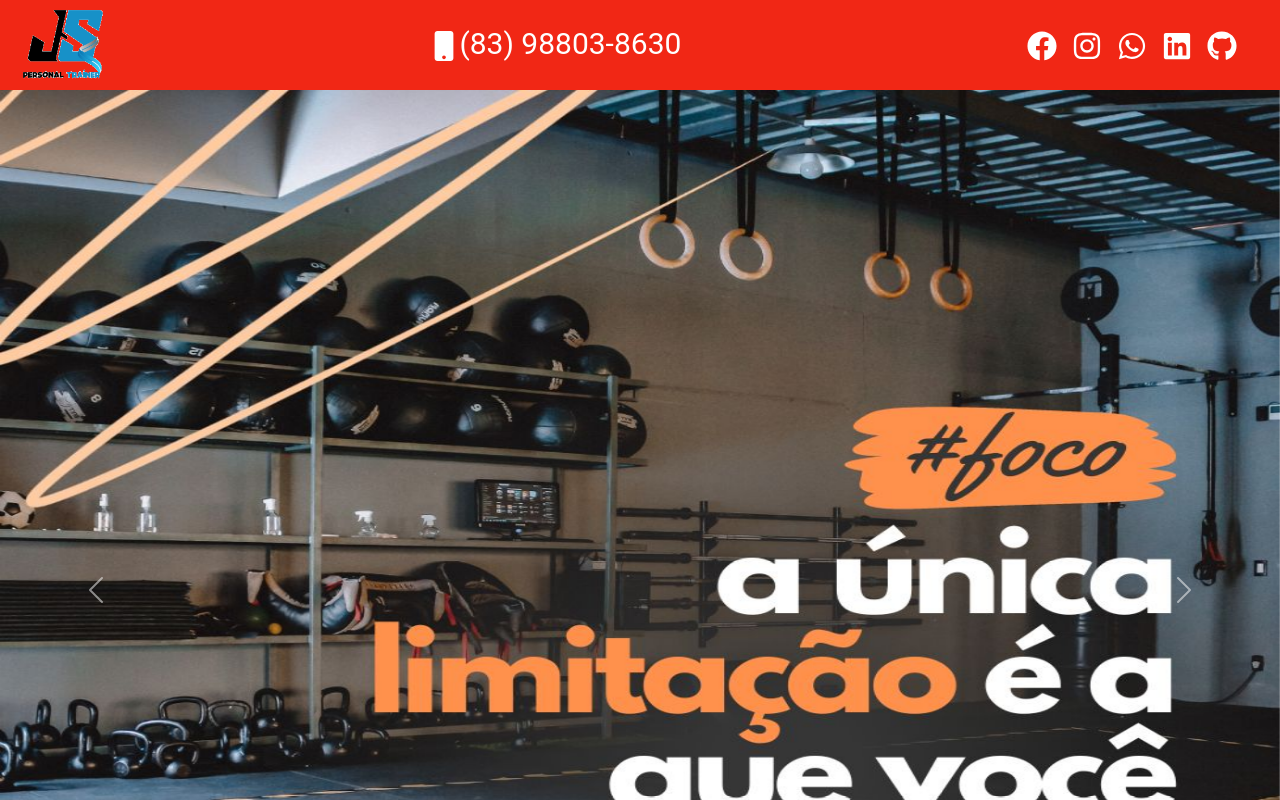
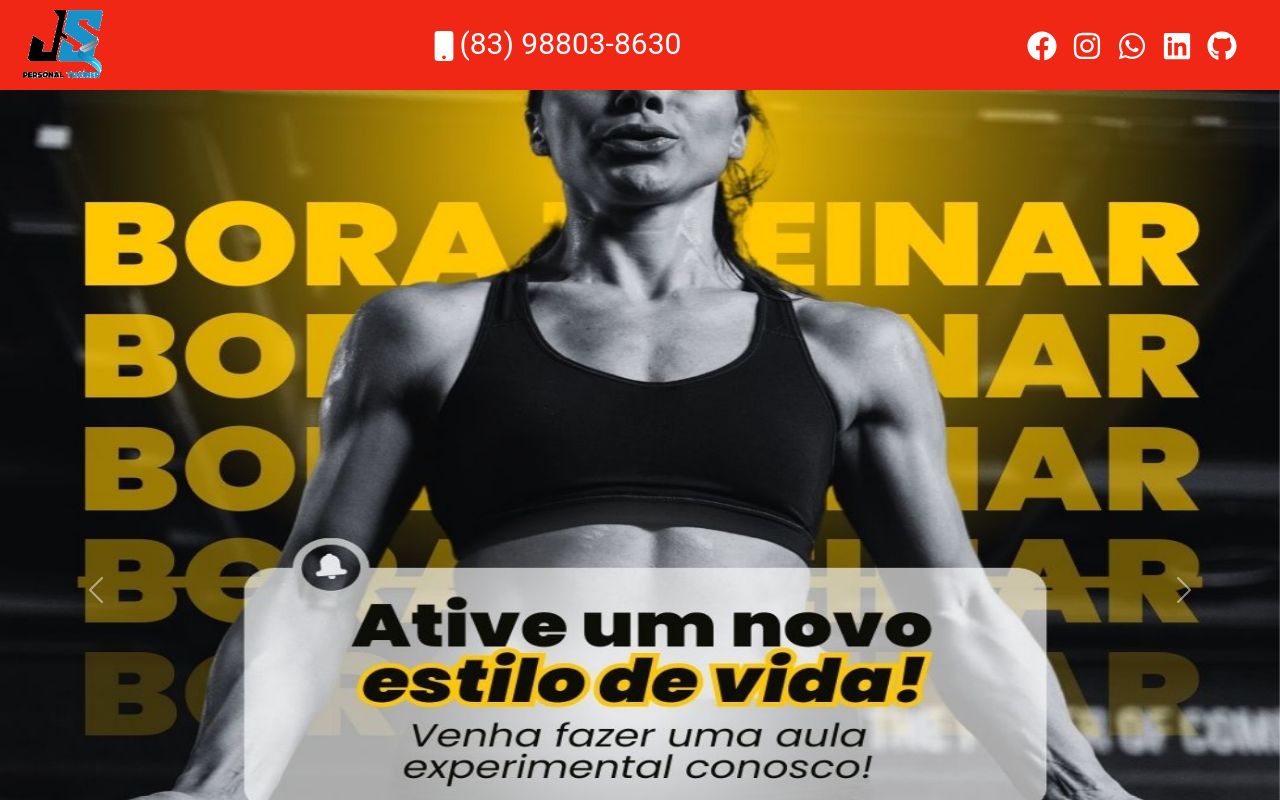
Before and after one commit to jeffersonsena7/ProjetoAcademia, a React (Create React App) app: page / in a window 1280 px wide. Shown: the top 800 px of the page. Built offline with nearby package versions, Linux system fonts and the light colour scheme.

Commit message:
Atualizar o MyCarousel.jsx

```diff
--- a/src/components/MyCarousel/MyCarousel.jsx
+++ b/src/components/MyCarousel/MyCarousel.jsx
@@ -10,7 +10,7 @@ const MyCarousel = () => {
   return(
     <div className='container-carousel'>
       <Carousel>
-        <Carousel.Item  interval={500}>
+        <Carousel.Item  interval={1000}>
           <img
             className='item-img-carousel'
             src={Ingrid2}
@@ -21,7 +21,7 @@ const MyCarousel = () => {
             <p>Novidades em treinos e saúde para a sua vida.</p> */}
           </Carousel.Caption>
         </Carousel.Item>
-        <Carousel.Item interval={500}>
+        <Carousel.Item interval={1000}>
           <img
             className='item-img-carousel'
             src={Ingrid}
@@ -32,7 +32,7 @@ const MyCarousel = () => {
             <p>Novidades em treinos e saúde para a sua vida 2.</p> */}
           </Carousel.Caption>
         </Carousel.Item>
-        <Carousel.Item interval={500}>
+        <Carousel.Item interval={1000}>
           <img
             className='item-img-carousel'
             src={Ingrid3}
```
